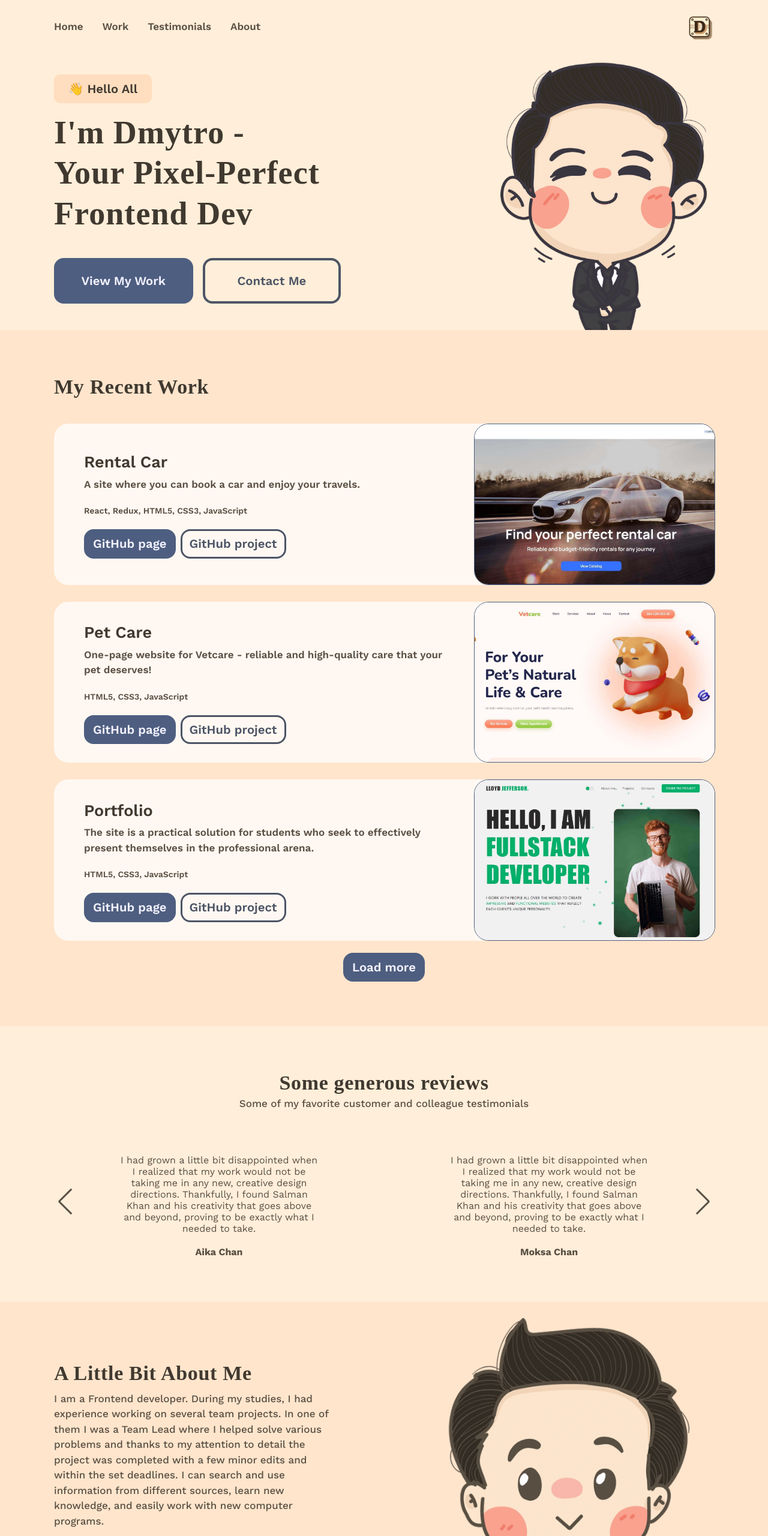
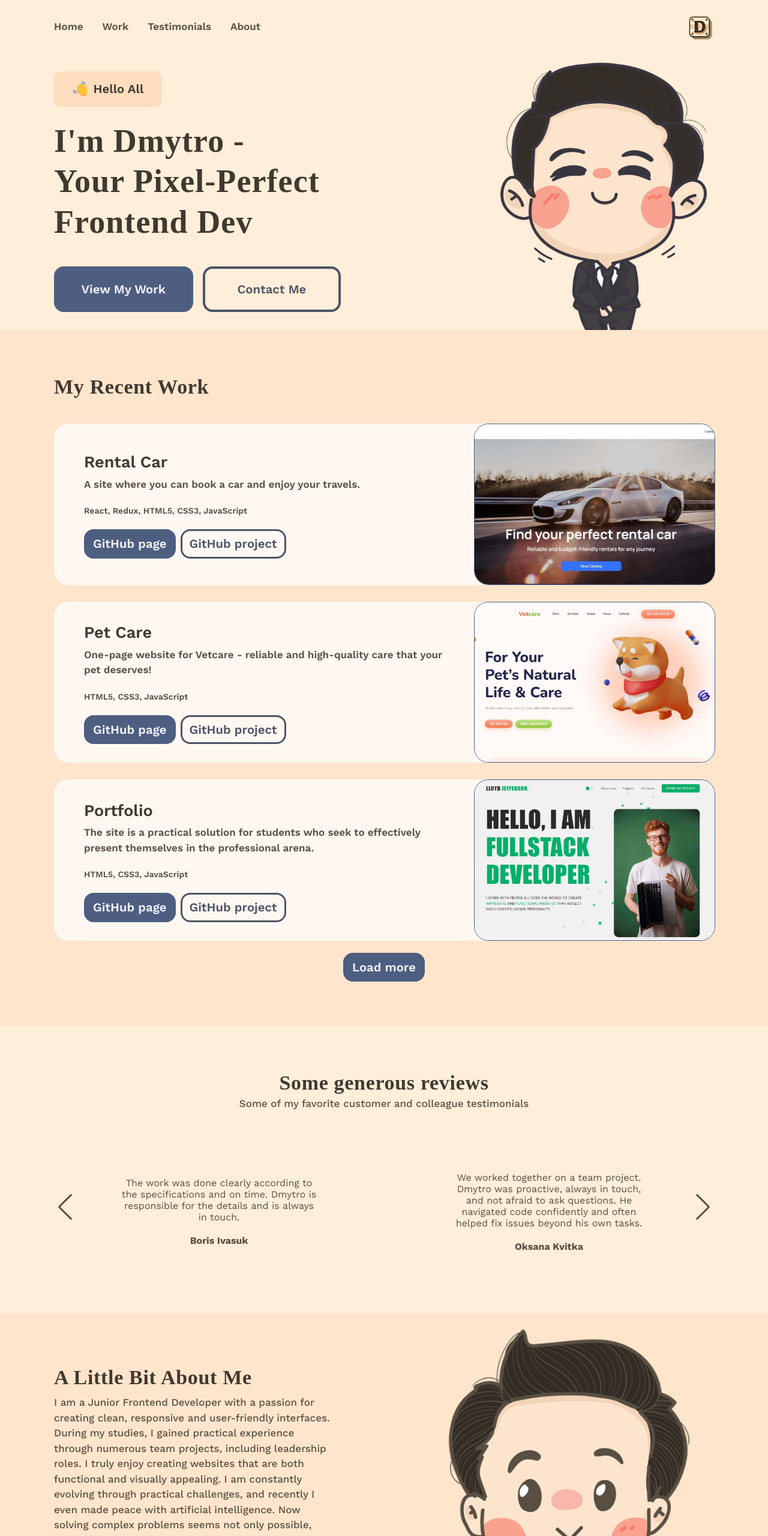
Before and after one commit to Dmytro-Tr/Portfolio-Website, a website built with Vite: page index.html in a window 1280 px wide. Shown: the top 2560 px of the page at 60% size. Built offline with nearby package versions, Linux system fonts and the light colour scheme; a web font is replaced by a local one.

Commit message:
add reviews, fix form

```diff
--- a/index.html
+++ b/index.html
@@ -23,9 +23,9 @@
         <a class="header_link H5" href="#testimonials">Testimonials</a>
         <a class="header_link H5" href="#about">About</a>
       </nav>
-      <a class="header_logo_link" href="">
+      <div class="header_logo_link" href="">
         <img class="header_logo" src="./src/images/header/D and T-Photoroom.png" alt="logo">
-      </a>
+      </div>
       <button class="header_burger js-open-menu" aria-expanded="false">
         <div class="header_bar1"></div>
         <div class="header_bar2"></div>
@@ -64,7 +64,10 @@
       <div class="hero_container container" id="home">
         <div class="hero_content">
           <div class="hero_desc_hello">
-            <a class="hero_desc_hello_link H4" href="">👋 Hello All</a>
+            <div class="hero_desc_hello_box H4">
+              <img class="hero_desc_img" src="./src/images/hero/Fluent_Emoji_Color.png" alt="Hello">
+              <p>Hello All</p>
+            </div>
           </div>
           <div class="hero_desc">
             <h1 class="hero_title H1">I'm Dmytro -<br>
@@ -288,31 +291,24 @@
         <div class="swiper mySwiper reviewsSwiper">
           <div class="swiper-wrapper reviews_swiper_wrapper">
             <div class="swiper-slide reviews_swiper_slide">
-              <p class="reviews_swiper_text">I had grown a little bit disappointed when I realized that my work would
-                not be taking me in any new,
-                creative design
-                directions. Thankfully, I found Salman Khan and his creativity that goes above and beyond, proving to be
-                exactly what I
-                needed to take.</p>
-              <p class="reviews_swiper_name">Aika Chan</p>
+              <p class="reviews_swiper_text">The work was done clearly according to the specifications and on time.
+                Dmytro is responsible for the details and is
+                always in touch.</p>
+              <p class="reviews_swiper_name">Boris Ivasuk</p>
             </div>
             <div class="swiper-slide reviews_swiper_slide">
-              <p class="reviews_swiper_text">I had grown a little bit disappointed when I realized that my work would
-                not be taking me in any new,
-                creative design
-                directions. Thankfully, I found Salman Khan and his creativity that goes above and beyond, proving to be
-                exactly what I
-                needed to take.</p>
-              <p class="reviews_swiper_name">Moksa Chan</p>
+              <p class="reviews_swiper_text">We worked together on a team project. Dmytro was proactive, always in
+                touch, and not afraid to ask questions. He
+                navigated code confidently and often helped fix issues beyond his own tasks.</p>
+              <p class="reviews_swiper_name">Oksana Kvitka</p>
             </div>
             <div class="swiper-slide reviews_swiper_slide">
-              <p class="reviews_swiper_text">I had grown a little bit disappointed when I realized that my work would
-                not be taking me in any new,
-                creative design
-                directions. Thankfully, I found Salman Khan and his creativity that goes above and beyond, proving to be
-                exactly what I
-                needed to take.</p>
-              <p class="reviews_swiper_name">Vill Chan</p>
+              <p class="reviews_swiper_text">Dmytro was our Team Lead on the training project. He always clearly
+                distributed tasks, helped to understand technical
+                nuances and supported the team. It was comfortable to work under his leadership - he was always open to
+                dialogue and
+                ready to explain if something was unclear.</p>
+              <p class="reviews_swiper_name">Alina Plash</p>
             </div>
           </div>
           <!-- navigation buttons -->
@@ -326,15 +322,18 @@
       <div class="aboutme_container container">
         <div class="aboutme_content">
           <h2 class="aboutme_title H2">A Little Bit About Me</h2>
-          <p class="aboutme_text H5">I am a Frontend developer. During my studies, I had
-            experience working on several team projects. In one of them I was a Team Lead where I helped solve various
-            problems and thanks to my attention to detail the project was completed with a few minor edits and within
-            the set deadlines. I can search and use
-            information from different sources, learn new knowledge, and
-            easily work with new computer programs.</p>
+          <p class="aboutme_text H5">
+            I am a Junior Frontend Developer with a passion for creating clean,
+            responsive and user-friendly interfaces.
+            During my studies, I gained practical experience through
+            numerous team projects, including leadership roles. I truly enjoy
+            creating websites that are both functional and visually appealing. I
+            am constantly evolving through practical challenges, and recently I
+            even made peace with artificial intelligence. Now solving complex
+            problems seems not only possible, but also exciting.
+          </p>
           <div class="aboutme_box_button">
             <a class="aboutme_button H4 btn_2" type="button" href="#contact">Contact Me</a>
-
           </div>
         </div>
         <div class="aboutme_img_box">
@@ -348,7 +347,7 @@
         <h2 class="contact_title H2">Message portal</h2>
         <div class="contact_content">
           <div class="contact_desc">
-            <h3 class="contact_subtitle H4">Do you have a question or an idea?<br />Write to me: 👋</h3>
+            <h3 class="contact_subtitle H4">Do you have a question or an idea?<br />Write to me:</h3>
             <ol class="contact_list H5">
               <li class="contact_item H5">What is your name?</li>
               <li class="contact_item H5">How can I contact you?</li>
@@ -374,7 +373,6 @@
               <button class="contact_button btn_4 H5" type="submit">Send</button>
               <div id="formMessage" class="contact_message H6">T E S T</div>
             </form>
-
           </div>
         </div>
       </div>
--- a/src/css/styles.css
+++ b/src/css/styles.css
@@ -165,13 +165,24 @@ body {
 
 .hero_desc_hello {
   margin-bottom: 24px;
+  width: 179px;
 }
 
-.hero_desc_hello_link {
+.hero_desc_hello_box {
   color: #403930;
-  padding: 12px 24px;
+  padding: 14px 24px;
   background-color: #ffddbf;
   border-radius: 10px;
+  display: flex;
+  gap: 8px;
+  align-items: center;
+  justify-content: center;
+}
+
+.hero_desc_img {
+  width: 28px;
+  height: 28px;
+  flex-shrink: 0;
 }
 
 .hero_title {
@@ -389,6 +400,7 @@ body {
 
 .reviews_swiper_wrapper {
   max-width: 936px;
+  align-items: center;
 }
 
 .swiper-slide {
@@ -620,6 +632,18 @@ body {
   box-shadow: 0px 4px 8px -1px rgba(89, 79, 67, 0.6);
 }
 
+
+input:-webkit-autofill,
+input:-webkit-autofill:hover,
+input:-webkit-autofill:focus,
+input:-webkit-autofill:active {
+  transition: background-color 9999s 0s;
+  -webkit-text-fill-color: #403930 !important;
+  background-color: #ffeed9 !important;
+  caret-color: #594f43;
+  border-bottom: 1px solid rgba(0, 0, 0, 0.2) !important;
+}
+
 .contact_button {
   background-color: transparent;
   padding: 6px 40px;
```
Also changed, not shown: src/images/hero/Fluent_Emoji_Color.png (added).
